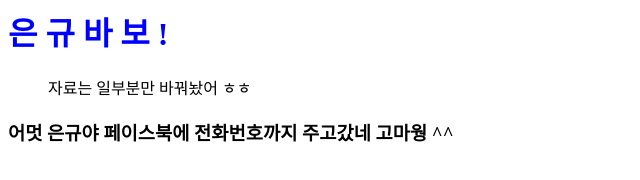
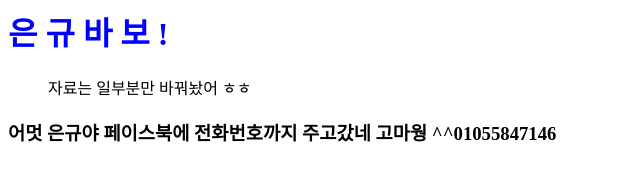
Before and after one commit to eunkyukyu/eunkyukyu, a plain HTML site: page index.html in a window 1280 px wide. Shown: the whole page, without its empty margins (0-640 px from the left). Drawn offline with Linux system fonts and the light colour scheme.

Commit message:
Update index.html

```diff
--- a/index.html
+++ b/index.html
@@ -5,6 +5,6 @@
 <body>
 <font color=blue><H1>은 규 바 보 !</H1></font>
 <ul>자료는 일부분만 바꿔놨어 ㅎㅎ</ul>
-<h3>어멋 은규야 페이스북에 전화번호까지 주고갔네 고마웡 ^^</h3>
+<h3>어멋 은규야 페이스북에 전화번호까지 주고갔네 고마웡 ^^01055847146</h3>
 </body>
 </html>
```
